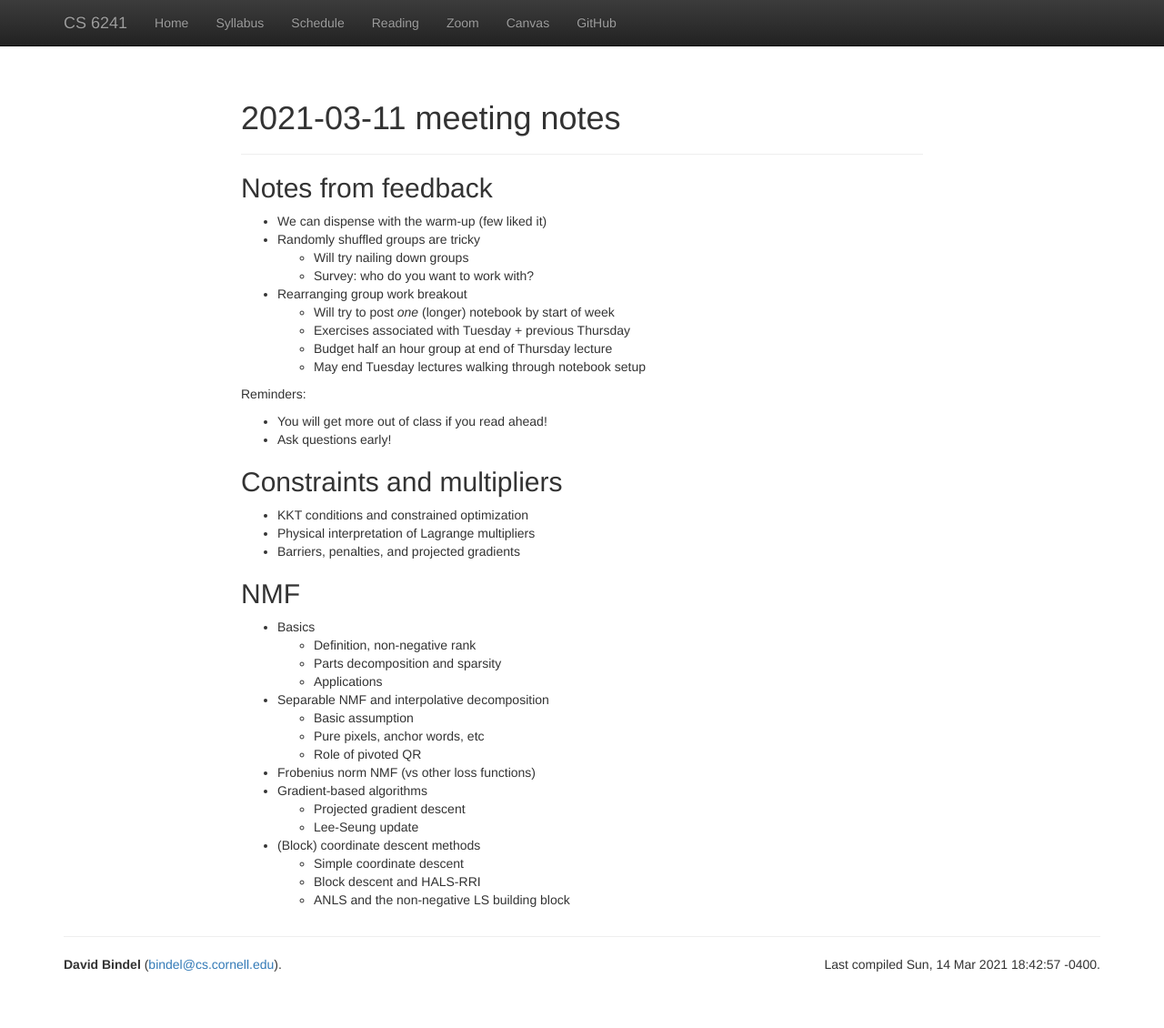
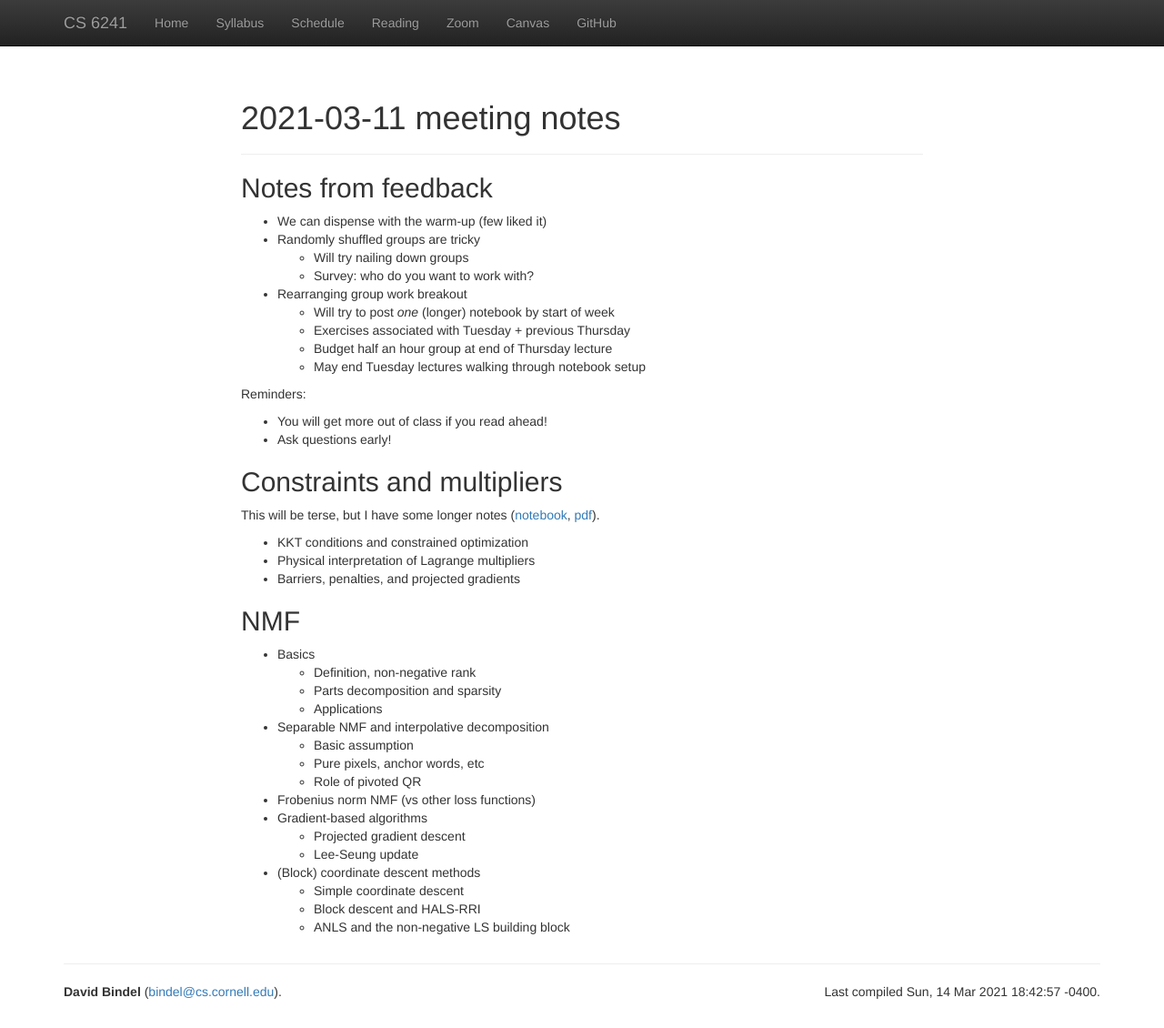
Before and after one commit to dbindel/cs6241-s21, a Jekyll site: the page built from web/meetings/2021-03-11.md, in a window 1280 px wide and 1130 px high. Shown: the whole window at 91% size. Built offline with Jekyll 4.4.1, drawn with Linux system fonts in a browser that asks for light colours; nearby versions of some CDN libraries.

Commit message:
Add notes on constraints/multipliers.

```diff
--- a/web/meetings/2021-03-11.md
+++ b/web/meetings/2021-03-11.md
@@ -22,6 +22,9 @@ Reminders:
 
 ## Constraints and multipliers
 
+This will be terse, but I have some longer notes
+([notebook](nb-2021-03-11.ipynb), [pdf](nb-2021-03-11.pdf)).
+
 - KKT conditions and constrained optimization
 - Physical interpretation of Lagrange multipliers
 - Barriers, penalties, and projected gradients
```
Also changed, not shown: 2 other files.
